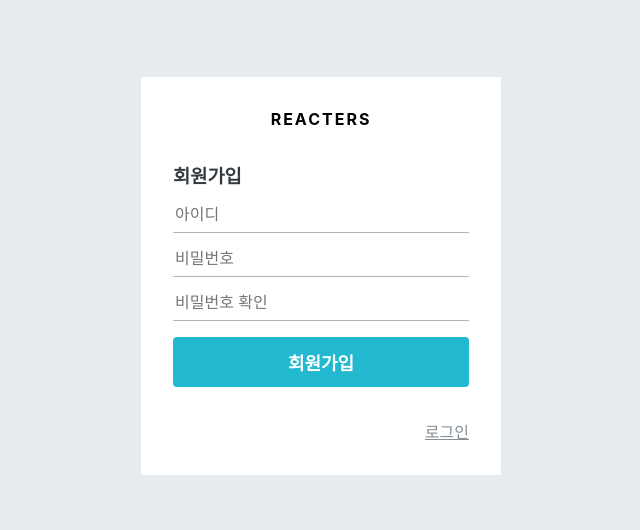
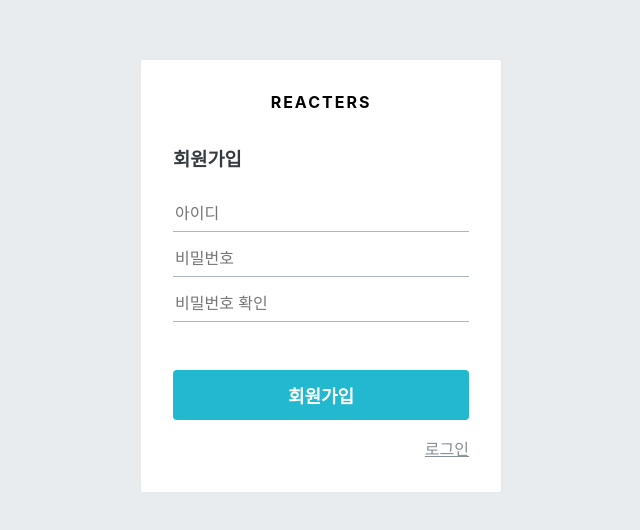
Before and after one commit to kimnewbie/frontend_project, a React (Create React App) app: page /register in a window 1280 px wide. Shown: the part 124-654 px from the top of the page, without its empty margins (319-959 px from the left). Built offline with nearby package versions, Linux system fonts and the light colour scheme.

Commit message:
시도 중

```diff
--- a/src/components/auth/AuthForm.js
+++ b/src/components/auth/AuthForm.js
@@ -1,127 +1,107 @@
-import { Link } from 'react-router-dom';
+// 회원가입, 로그인 Form
+// 조금 더 세세하게 css 다룸
+import React from 'react';
 import styled from 'styled-components';
 import palette from '../../lib/styles/palette';
 import Button from '../common/Button';
+import { Link } from 'react-router-dom';
 
-/**
- * 회원가입 또는 로그인 폼을 보여줍니다.
- */
-
+// WhiteBox 바로 안에 있게되는 AuthFormBolck
 const AuthFormBlock = styled.div`
   h3 {
     margin: 0;
     color: ${palette.gray[8]};
-        margin-bottom: 1rem;
+    margin-bottom: 2rem;
   }
 `;
-
-/**
- * 에러를 보여줍니다.
- */
-const ErrorMessage = styled.div`
-    color: red;
-    text-align: center;
-    font-size: 0.875rem;
-    margin-top: 1rem;
-`;
-
-/**
- * 스타일링 된 input
- */
+// input태그 모두
 const StyledInput = styled.input`
   font-size: 1rem;
   border: none;
   border-bottom: 1px solid ${palette.gray[5]};
+  outline: none;
+  width: 100%;
   padding-bottom: 0.5rem;
-    online: none;
-    width: 100%;
-    &:focus {
-        color: $oc-teal-7;
-        border-bottom: 1px solid ${palette.gray[7]};
-    }
-    & + & {
-        margin-top: 1rem;
-    }
+  margin-bottom: 1rem;
 `;
 
-/**
- * 폼 하단에 로그인 혹은 회원가입 링크를 보여 줌
- */
+// Link로 회원가입이면->로그인으로 넘어갈 수 있음
 const Footer = styled.div`
-    margin-top: 2rem;
   text-align: right;
   a {
     color: ${palette.gray[6]};
     text-decoration: underline;
     &:hover {
-            color: ${palette.gray[9]};
+      color: black;
     }
   }
-`
+`;
 
+// 제출하는 버튼
 const ButtonWithMarginTop = styled(Button)`
-    margin-top: 1rem;
-`
+  margin-top: 2rem;
+  margin-bottom: 1rem;
+`;
 
+// 에러 메세지
+const ErrorMessage = styled.div`
+  color: red;
+  text-align: center;
+`;
+
+// 능동적으로 컴포넌트 관리 위해, props로 type를 받아
+// 로그인, 회원가입을 하나의 Form으로 만든다.
 const textMap = {
     login: '로그인',
     register: '회원가입',
 };
-
+// 로그인 시, type=>auth, form=>login 받음
 const AuthForm = ({ type, form, onChange, onSubmit, error }) => {
     const text = textMap[type];
-
     return (
         <AuthFormBlock>
             <h3>{text}</h3>
             <form onSubmit={onSubmit}>
                 <StyledInput
-                    autoComplate="username"
+                    autoComplete="username"
                     name="username"
                     placeholder="아이디"
                     onChange={onChange}
                     value={form.username}
                 />
                 <StyledInput
-                    autoComplate="new-password"
+                    autoComplete="new-password"
                     name="password"
                     placeholder="비밀번호"
                     type="password"
                     onChange={onChange}
                     value={form.password}
                 />
-                {
-                    type === 'register' && (
+                {type === 'register' && (
                     <StyledInput
-                            autoComplete='new-password'
-                            name='passwordConfirm'
-                            placeholder='비밀번호 확인'
-                            type='password'
+                        autoComplete="new-password"
+                        name="passwordConfirm"
+                        placeholder="비밀번호 확인"
+                        type="password"
                         onChange={onChange}
                         value={form.passwordConfirm}
                     />
-                    )
-                }
+                )}
                 {error && <ErrorMessage>{error}</ErrorMessage>}
-                <ButtonWithMarginTop
-                    cyan
-                    fullWidth
-                >
+                {/* cyan, fullWidth로 인해 기존 버튼과 조금 달라짐 */}
+                <ButtonWithMarginTop cyan fullWidth>
                     {text}
                 </ButtonWithMarginTop>
             </form>
             <Footer>
-                {
-                    type === 'login' ? (
+                {type === 'register' ? (
+                    <Link to="/login">로그인</Link>
+                ) : (
                     <Link to="/register">회원가입</Link>
-                    ) : (
-
-                        <Link to='/login'>로그인</Link>
-                    )
-                }
+                )}
             </Footer>
         </AuthFormBlock>
-    )
+    );
 };
 
 export default AuthForm;
--- a/src/containers/auth/RegisterForm.js
+++ b/src/containers/auth/RegisterForm.js
@@ -34,11 +34,6 @@ const RegisterForm = ({ history }) => {
     const onSubmit = e => {
         e.preventDefault();
         const { username, password, passwordConfirm } = form;
-        if (password !== passwordConfirm) {
-            //TODO: 오류 처리
-            return;
-        }
-        // 하나라도 비어 있다면
         if ([username, password, passwordConfirm].includes('')) {
             setError('빈 칸을 모두 입력하세요.');
             return;
@@ -62,7 +57,8 @@ const RegisterForm = ({ history }) => {
     useEffect(() => {
         if (authError) {
             // 계정명이 이미 존재할 때
-            if (authError.response.status === 409) {
+            console.log(authError)
+            if (authError.response?.status === 409) {
                 setError('이미 존재하는 계정명입니다.');
                 return;
             }
--- a/src/index.js
+++ b/src/index.js
@@ -8,7 +8,8 @@ import { configureStore } from '@reduxjs/toolkit/';
 import rootReducer, { rootSaga } from './modules/index';
 import createSagaMiddleware from 'redux-saga';
 import ReduxThunk from 'redux-thunk'; // redux-thunk 추가
-import logger from 'redux-logger';
+import { check, tempSetUser } from './modules/user';
+// import logger from 'redux-logger';
 
 const sagaMiddleware = createSagaMiddleware();
 
@@ -21,7 +22,24 @@ const store = configureStore({
   ]
 });//configureStore 적용
 
+function loadUser() {
+  try {
+    // 로컬 스토리지에 있는 user 정보 가져오기
+    const user = localStorage.getItem('user');
+    if (!user) return;
+    // 새로고침 이후, 로그인  유지되도록 액션 발생
+    store.dispatch(tempSetUser(JSON.parse(user)));
+    // cehck 액션 디스패치 =>
+    //실패-> 사용자 상태 초기화 및 localStorage 값 지워줌,
+    // 성공-> 그대로 진행
+    store.dispatch(check());
+  } catch (e) {
+    console.log('localStorage is not working');
+  }
+}
+
 sagaMiddleware.run(rootSaga);
+loadUser();
 
 const root = ReactDOM.createRoot(document.getElementById('root'));
 root.render(
--- a/src/modules/auth.js
+++ b/src/modules/auth.js
@@ -39,6 +39,7 @@ export const login = createAction(LOGIN, ({ username, password }) => ({
 // 사가 생성
 const registerSaga = createRequestSaga(REGISTER, authAPI.register);
 const loginSaga = createRequestSaga(LOGIN, authAPI.login);
+
 export function* authSaga() {
     yield takeLatest(REGISTER, registerSaga);
     yield takeLatest(LOGIN, loginSaga);
--- a/src/modules/loading.js
+++ b/src/modules/loading.js
@@ -9,12 +9,12 @@ const FINISH_LOADING = 'loading/FINISH_LOADING';
 
 export const startLoading = createAction(
     START_LOADING,
-    requestType => requestType,
+    (requestType) => requestType,
 );
 
 export const finishLoading = createAction(
     FINISH_LOADING,
-    requestType => requestType,
+    (requestType) => requestType,
 );
 
 const initialState = {};
--- a/src/modules/user.js
+++ b/src/modules/user.js
@@ -1,6 +1,6 @@
 import { createAction, handleActions } from "redux-actions";
 import { takeLatest } from 'redux-saga/effects';
-import * as authAPI from '../lib/api/auth';
+import * as authAPI from '../lib/api/auth'; // 모든 rest api 가져오기
 import createRequestSaga, { createRequestActionTypes } from "../lib/createRequestSaga";
 
 const TEMP_SET_USER = 'user/TEMP_SET_USER'; // 새로고침 이후 임시 로그인 처리
@@ -16,10 +16,6 @@ const checkSaga = createRequestSaga(CHECK, authAPI.check);
 export function* userSaga() {
     yield takeLatest(CHECK, checkSaga);
 }
-
-console.log(tempSetUser)
-console.log(check)
-console.log(checkSaga)
 
 const initialState = {
     user: null,
```
Also changed, not shown: src/components/auth/AuthTemplate.js (added, +55 -0 lines), src/lib/createRequestSaga.js (+7 -0 lines). Lines whose indentation alone changed are shown as unchanged.
